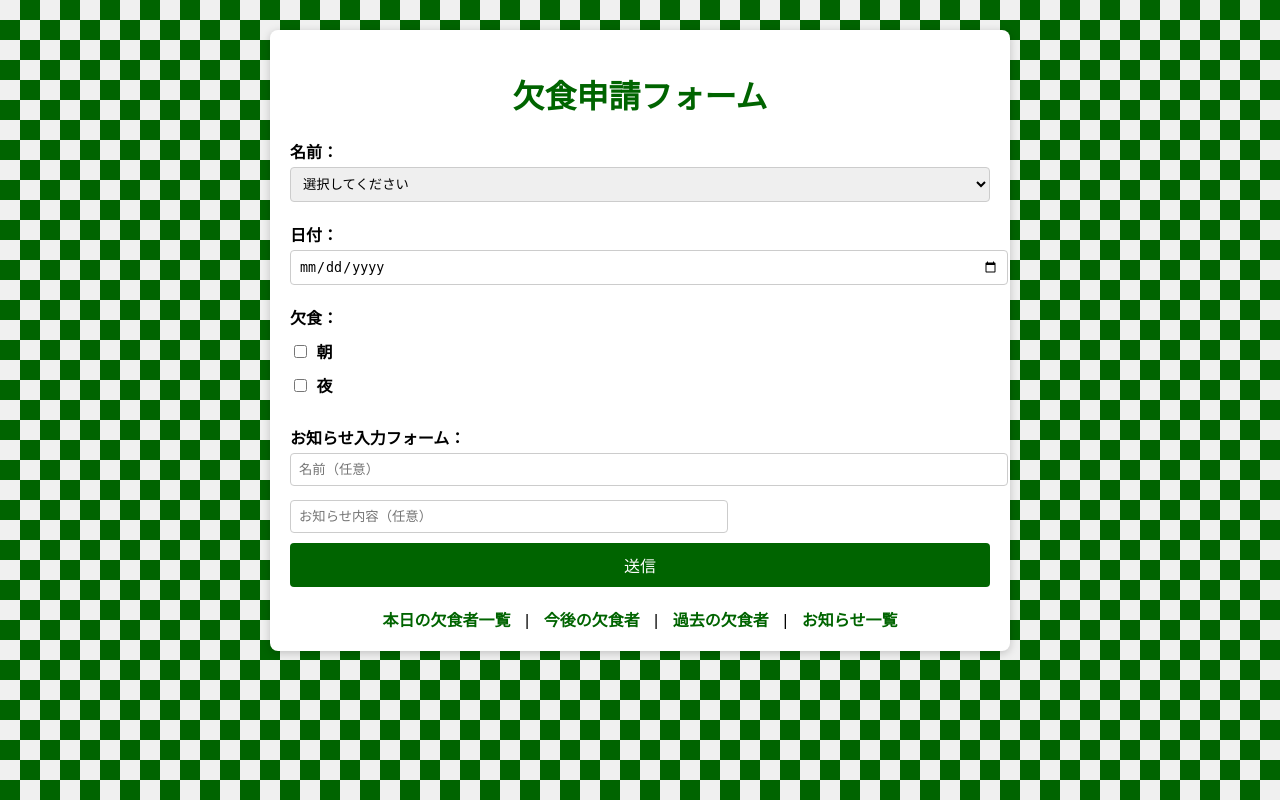
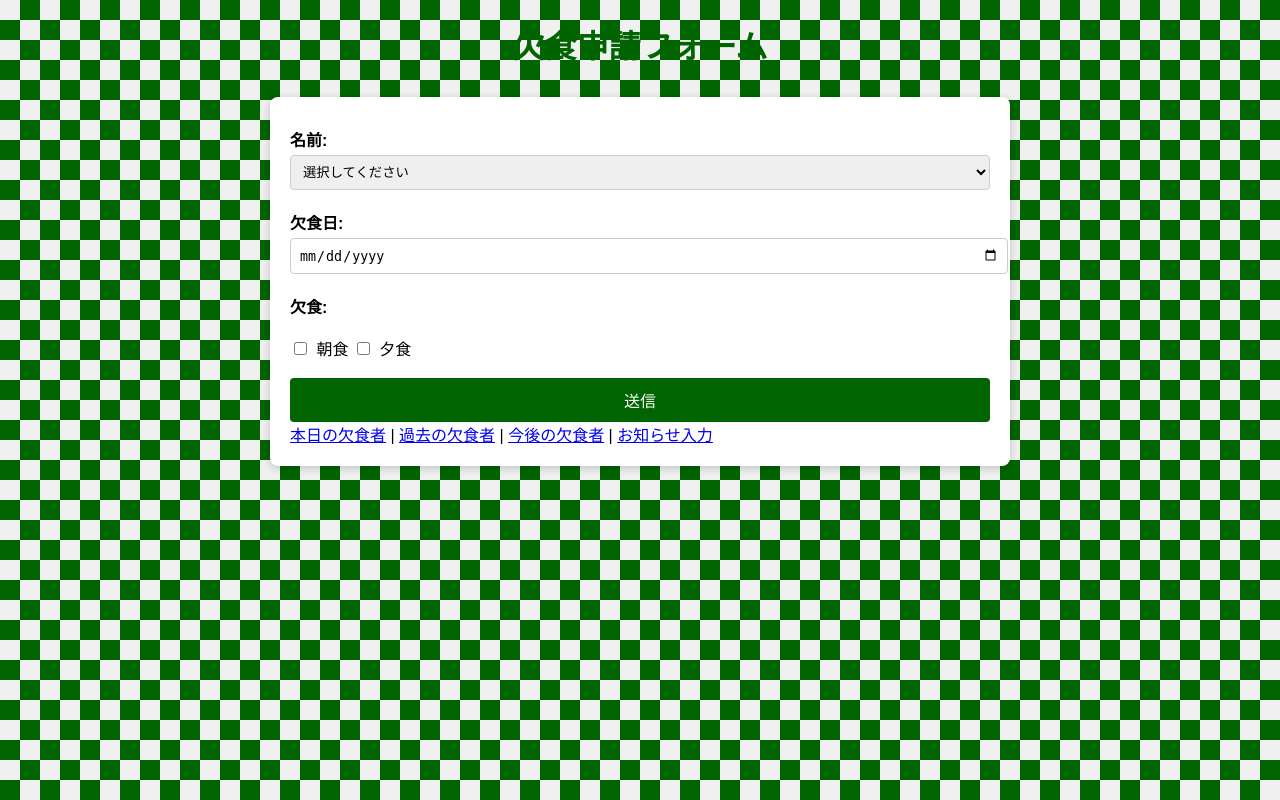
Before and after one commit to syunki-16/skip-meals-sit-app, a Flask app: page / in a window 1280 px wide. Run offline with Flask 2, Linux system fonts and the light colour scheme.

Commit message:
Update form.html

```diff
--- a/templates/form.html
+++ b/templates/form.html
@@ -6,49 +6,42 @@
     <link rel="stylesheet" href="/static/style.css">
 </head>
 <body>
+    <div class="header">
+        <h1>欠食申請フォーム</h1>
+    </div>
+
     <div class="container">
-        <h1>欠食申請フォーム</h1>
-
-        {% if notices %}
-        <div class="notice-section">
-            <h2>お知らせ</h2>
-            <ul>
-                {% for item in notices %}
-                    <li>{{ item.date }} - {{ item.author }}: {{ item.notice }}</li>
+        {% if announcements %}
+            <div class="announcement-box">
+                {% for item in announcements %}
+                    <p><strong>{{ item.name }}:</strong> {{ item.content }}</p>
                 {% endfor %}
-            </ul>
-        </div>
+            </div>
         {% endif %}
 
-        <form method="POST" action="/submit">
-            <label for="name">名前：</label>
-            <select name="name" id="name" required>
+        <form action="/submit" method="post">
+            <label for="name">名前:</label>
+            <select name="name" required>
                 <option value="">選択してください</option>
                 {% for name in names %}
-                    <option value="{{ name }}">{{ name }}</option>
+                <option value="{{ name }}">{{ name }}</option>
                 {% endfor %}
-            </select><br>
+            </select>
 
-            <label for="date">日付：</label>
-            <input type="date" id="date" name="date" value="{{ date }}" required><br>
+            <label for="date">欠食日:</label>
+            <input type="date" name="date" required>
 
-            <label>欠食：</label>
-            <label><input type="checkbox" name="meal" value="朝"> 朝</label>
-            <label><input type="checkbox" name="meal" value="夜"> 夜</label><br>
-
-            <label for="notice_author" style="white-space: nowrap;">お知らせ入力フォーム：</label>
-            <input type="text" id="notice_author" name="notice_author" placeholder="名前（任意）">
-            <input type="text" name="notice" placeholder="お知らせ内容（任意）" style="width: 60%;"><br>
+            <label>欠食:</label><br>
+            <input type="checkbox" name="morning" value="1"> 朝食
+            <input type="checkbox" name="night" value="1"> 夕食<br><br>
 
             <button type="submit">送信</button>
         </form>
 
-        <div class="links">
-            <a href="/list">本日の欠食者一覧</a> |
-            <a href="/future">今後の欠食者</a> |
-            <a href="/past">過去の欠食者</a> |
-            <a href="/announcement">お知らせ一覧</a>
-        </div>
+        <a href="/list">本日の欠食者</a> |
+        <a href="/past">過去の欠食者</a> |
+        <a href="/future">今後の欠食者</a> |
+        <a href="/announcement">お知らせ入力</a>
     </div>
 </body>
 </html>
```
